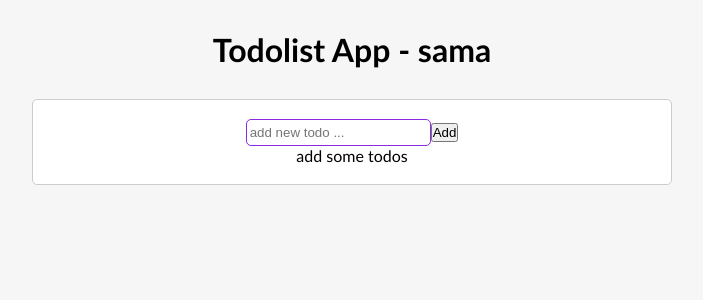
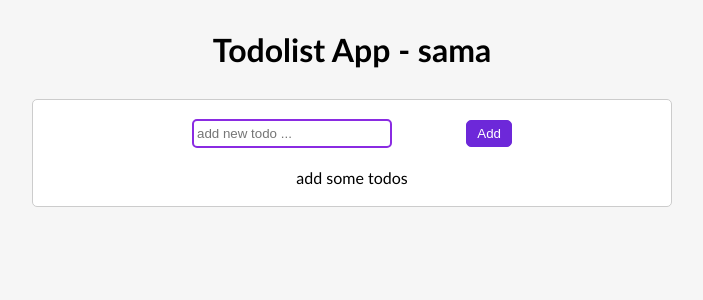
Before and after one commit to samamoazemi/TodoList-App, a React (Create React App) app: page / in a window 1280 px wide. Shown: the top 300 px of the page, without its empty margins (288-991 px from the left). Built offline with nearby package versions, Linux system fonts and the light colour scheme.

Commit message:
improve app styles

```diff
--- a/src/App.css
+++ b/src/App.css
@@ -35,7 +35,34 @@
   border-radius: 5px;
   padding: 5px 3px;
   outline: none;
+  width: 200px;
 }
 input:focus{
-  border: 1px solid blueviolet;
+  border: 2px solid blueviolet;
 }
+.formComtrol{
+  display: flex;
+  align-items: center;
+  justify-content: space-between;
+  width: 20rem;
+  margin-bottom: 20px;
+}
+.btn{
+
+  color: #6d28d9;
+  background-color: #fff;
+  border: 1px solid #6d28d9;
+  border-radius: 5px;
+  outline: none;
+  padding: 5px 10px;
+  cursor: pointer;
+}
+.remove{
+  color: rgb(236, 68, 68);
+  border: 1px solid rgb(236, 68, 68);
+  margin-left: 10px;
+}
+.addTodo{
+  color: #fff;
+  background-color: #6d28d9;
+}
--- a/src/components/Todo.js
+++ b/src/components/Todo.js
@@ -6,8 +6,8 @@
            className={todo.isCompleted ? "completed" : "" }>{todo.text}
           </div>
           <div>
-             <button onClick={onEdit}>Edit</button>
-             <button onClick={onDelete}>delete</button>
+             <button className="btn" onClick={onEdit}>Edit</button>
+             <button className="btn remove" onClick={onDelete}>delete</button>
           </div>
         </div>
     )
--- a/src/components/TodoForm.js
+++ b/src/components/TodoForm.js
@@ -22,14 +22,21 @@
     }
     return(
          <form onSubmit={submitHandler}>
-               <input
+              <div className="formComtrol">
+              <input
                type="text"
                value={input}
                onChange={changeHandler}
                placeholder={props.edit ? "update value ..." : "add new todo ..."}
                ref={inputRef}
                />
-               <button type="submit">{props.edit ? "Update" : "Add"}</button>
+               <button
+                 className={`btn ${ props.edit ? "updateTodo" : "addTodo"}`}
+                 type="submit"
+                >
+                   {props.edit ? "Update" : "Add"}
+                </button>
+              </div>
         </form>
     )
 }
--- a/src/components/TodoList.js
+++ b/src/components/TodoList.js
@@ -10,6 +10,7 @@
         onUpdateTodo(edit.id,newValue)
         setEdit({ id: null, text:"" })
     }
+
     const renderTodos = () => {
         if (todos.length === 0) return <p>add some todos</p>;
 
```
